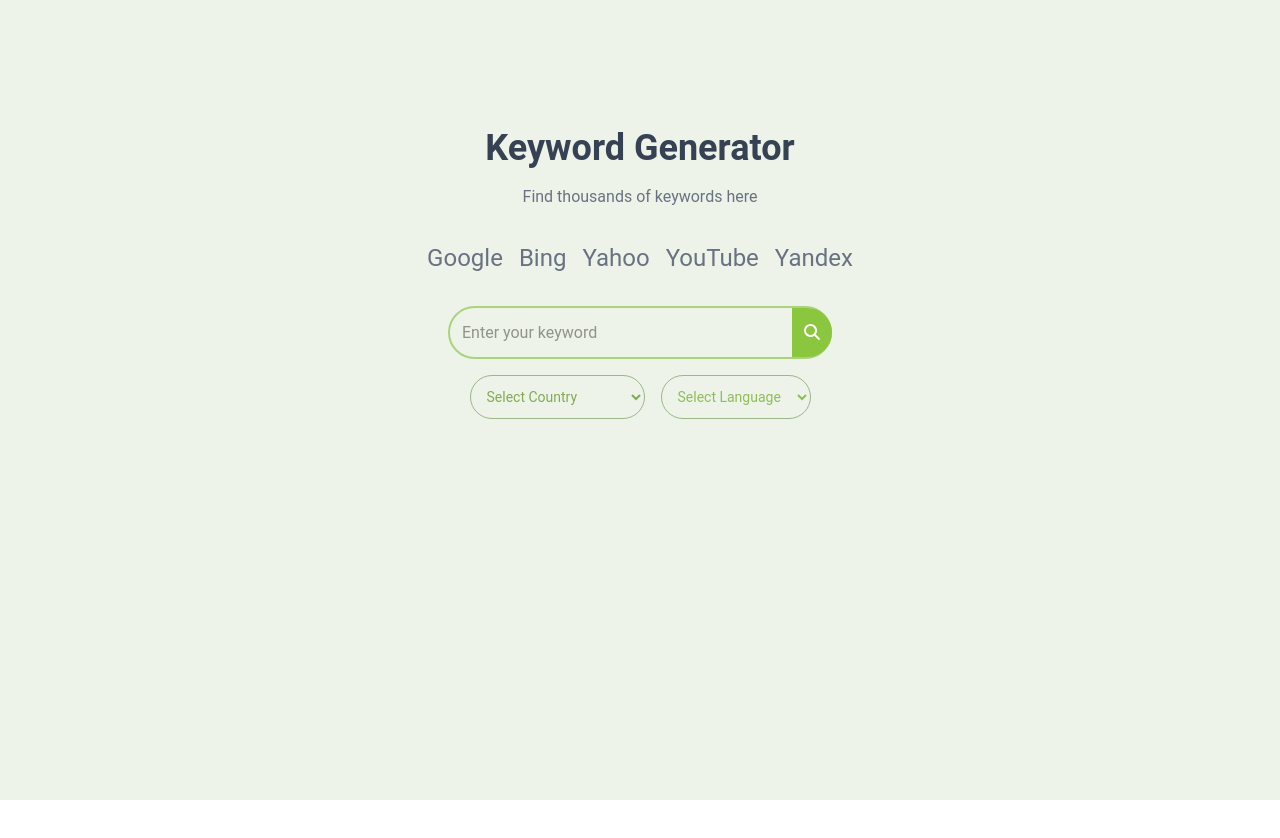
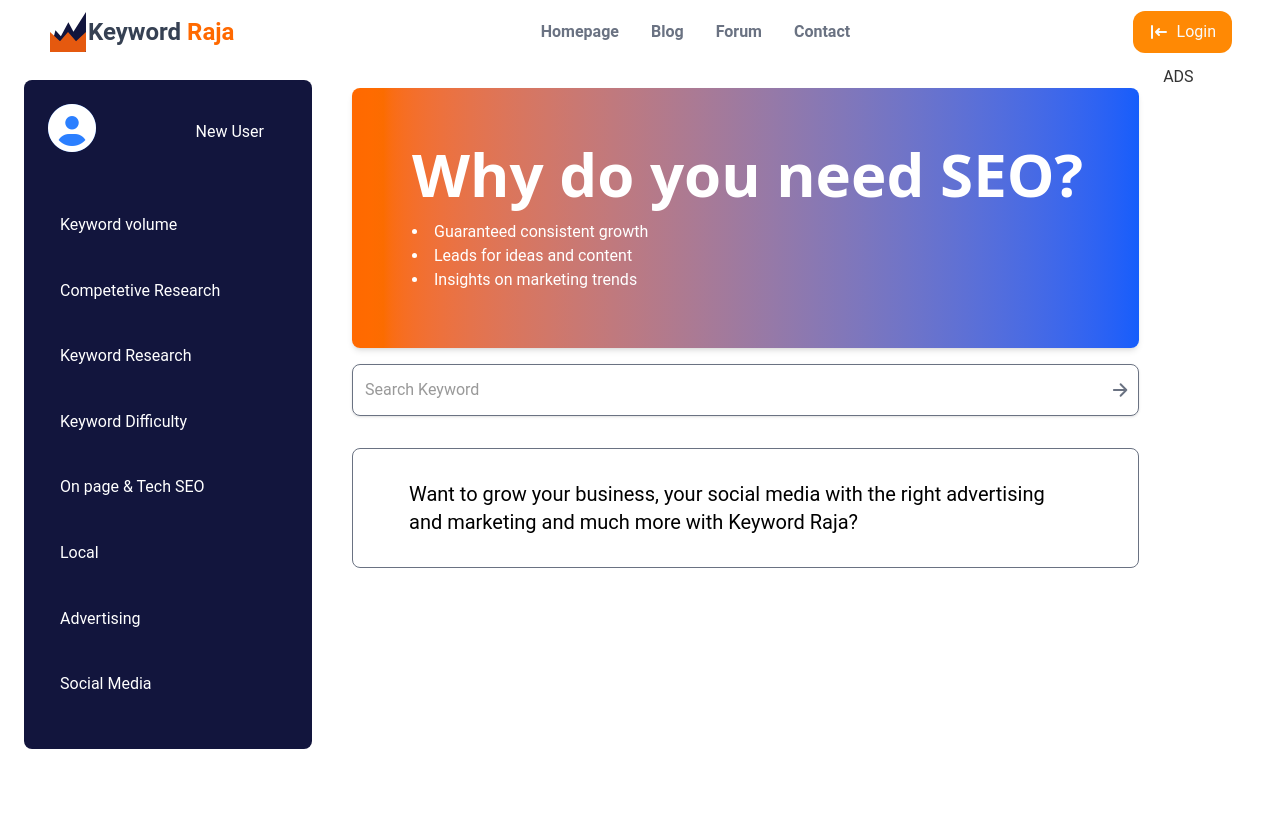
Before and after one commit to Adity8860/KM-Keyword-Research, a React (Vite) app: page / in a window 1280 px wide. Shown: the top 838 px of the page. After the commit the page ends 800 px from the top, so only its background shows below. Built offline with nearby package versions, Linux system fonts and the light colour scheme.

Commit message:
feat: update routing for landing page and keyword data; enhance signup form animations and styling

```diff
--- a/src/App.jsx
+++ b/src/App.jsx
@@ -35,14 +35,14 @@
       <Route path="/login" element={<LoginPage />} />
       <Route path="/signup" element={<SignupPage />} />
 
-      <Route path="/" element={<LandingPage />} />
+      {/* <Route path="/" element={<LandingPage />} /> */}
       <Route
         path="*"
         element={
           <Layout className="w-full">
             <Routes>
 
-              <Route path="/keyword-volume" element={<KeywordData />} />
+              <Route path="/" element={<KeywordData />} />
               {/* Add other routes here */}
             </Routes>
           </Layout>
--- a/src/Components/LangingPage/landingPage.jsx
+++ b/src/Components/LangingPage/landingPage.jsx
@@ -111,7 +111,7 @@
             </div>
           </div>
           {showPopup && (
-            <div className="fixed inset-0 flex items-center justify-center bg-black bg-opacity-50">
+            <div className="fixed inset-0 flex items-center justify-center bg-opacity-50">
               <div className="bg-white p-4 rounded shadow-lg">
                 <h2 className="text-lg font-bold text-[#8193a6]">
                   Keyword Results
--- a/src/Components/Login&Registation/signupForm.jsx
+++ b/src/Components/Login&Registation/signupForm.jsx
@@ -8,6 +8,7 @@
 
   useEffect(() => {
     setIsOpen(true);
+    return () => setIsOpen(false);
   }, []);
 
   const handleSignup = () => {
@@ -32,7 +33,7 @@
   if (!isOpen) return null;
 
   return (
-    <div className="relative">
+    <div className={`relative ${isOpen ? 'animate-zoomIn' : 'animate-zoomOut'}`}>
       <div
         className="bg-white p-8 rounded-lg w-full max-w-3xl"
         style={{
@@ -48,7 +49,7 @@
           &times;
         </button>
         <div className="absolute inset-0 opacity-50 pointer-events-none"></div>
-        <div className="p-4 rounded-lg w-full max-w-md mx-auto mr-60">
+        <div className="p-6 rounded-lg w-full max-w-md mx-auto mr-100">
           <h2 className="text-2xl font-bold mb-1">Create Account</h2>
           <p className="mb-6 text-md text-gray-500 text-bold">
             Grow your business like a Raja
--- a/src/Components/Navbar/navbar.jsx
+++ b/src/Components/Navbar/navbar.jsx
@@ -65,7 +65,7 @@
               </li>
             </ul>
           </div>
-          <div className="order-2 md:order-3">
+          <div className="order-2 md:order-3 ">
             <button
               onClick={showLogin}
               className="px-4 py-2 bg-orange-400 hover:bg-orange-500 text-gray-50 rounded-xl flex items-center gap-2"
```
